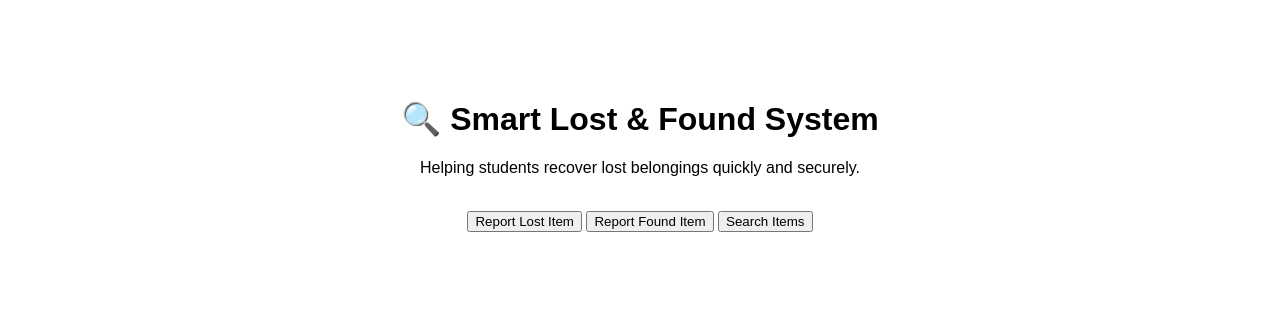
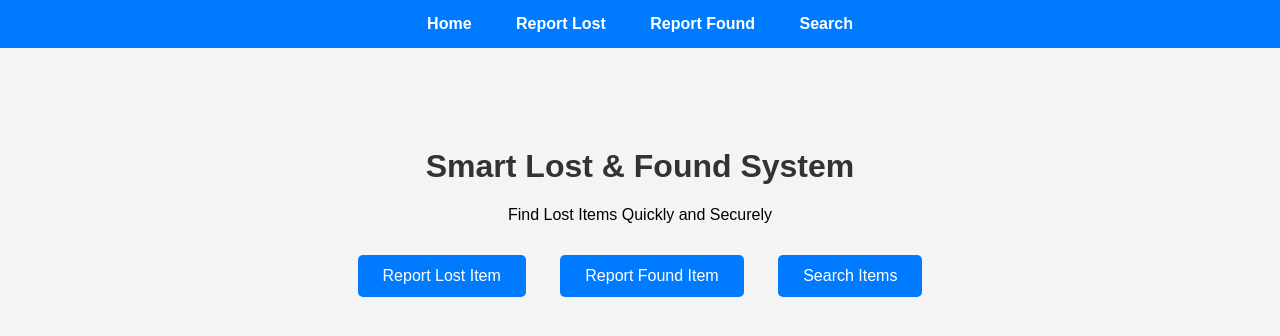
Before and after one commit to uppalurinaganarmada/smart-lost-found-system, a Flask app: page / in a window 1280 px wide. Shown: the top 336 px of the page. Run offline with Flask 3, Linux system fonts and the light colour scheme.

Commit message:
Completed Phase 2 and connected pages

```diff
--- a/backend/app.py
+++ b/backend/app.py
@@ -5,6 +5,17 @@ app = Flask(__name__)
 @app.route('/')
 def home():
     return render_template('index.html')
+@app.route('/report-lost')
+def report_lost():
+    return render_template('report_lost.html')
+
+@app.route('/report-found')
+def report_found():
+    return render_template('report_found.html')
+
+@app.route('/search')
+def search():
+    return render_template('search.html')
 
 if __name__ == "__main__":
     app.run(debug=True)
--- a/backend/templates/index.html
+++ b/backend/templates/index.html
@@ -2,22 +2,68 @@
 <html>
 <head>
     <title>Smart Lost & Found System</title>
+    <style>
+        body {
+            font-family: Arial, sans-serif;
+            margin: 0;
+            background-color: #f4f4f4;
+        }
+
+        nav {
+            background-color: #007bff;
+            padding: 15px;
+            text-align: center;
+        }
+
+        nav a {
+            color: white;
+            text-decoration: none;
+            margin: 20px;
+            font-weight: bold;
+        }
+
+        .container {
+            text-align: center;
+            margin-top: 100px;
+        }
+
+        h1 {
+            color: #333;
+        }
+
+        .btn {
+            display: inline-block;
+            margin: 15px;
+            padding: 12px 25px;
+            background-color: #007bff;
+            color: white;
+            text-decoration: none;
+            border-radius: 5px;
+        }
+
+        .btn:hover {
+            background-color: #0056b3;
+        }
+    </style>
 </head>
-<body style="font-family: Arial; text-align:center; margin-top:100px;">
 
-    <h1>🔍 Smart Lost & Found System</h1>
+<body>
 
-    <p>
-        Helping students recover lost belongings quickly and securely.
-    </p>
+    <nav>
+        <a href="/">Home</a>
+        <a href="/report-lost">Report Lost</a>
+        <a href="/report-found">Report Found</a>
+        <a href="/search">Search</a>
+    </nav>
 
-    <br>
+    <div class="container">
+        <h1>Smart Lost & Found System</h1>
+        <p>Find Lost Items Quickly and Securely</p>
 
-    <button>Report Lost Item</button>
-
-    <button>Report Found Item</button>
-
-    <button>Search Items</button>
+        <a class="btn" href="/report-lost">Report Lost Item</a>
+        <a class="btn" href="/report-found">Report Found Item</a>
+        <a class="btn" href="/search">Search Items</a>
+    </div>
 
 </body>
 </html>
```
Also changed, not shown: backend/templates/report_found.html (+10 -0 lines), backend/templates/report_lost.html (+10 -0 lines), backend/templates/search.html (+10 -0 lines).
